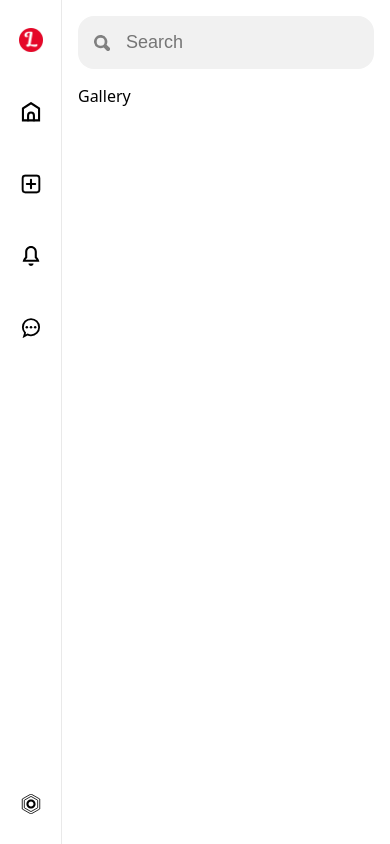
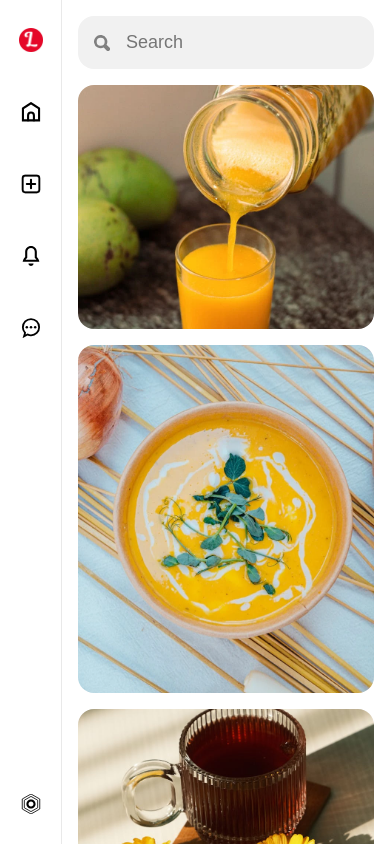
Before and after one commit to NaveedMaq/lamapin, a React (Vite) app in the folder client/: page /search in a window 390 px wide. Shown: the top 844 px of the page. Built offline with nearby package versions, Linux system fonts and the light colour scheme.

Commit message:
feat: implement gallery layout with responsive design and dynamic items

```diff
--- a/client/package.json
+++ b/client/package.json
@@ -5,7 +5,7 @@
   "type": "module",
   "scripts": {
     "dev": "vite",
-    "build": "tsc -b && vite build",
+    "build": "npx tsc -b && vite build",
     "lint": "eslint .",
     "preview": "vite preview"
   },
--- /dev/null
+++ b/client/src/components/gallery-item/gallery-item.css
@@ -0,0 +1,9 @@
+.gallery-item {
+  display: flex;
+}
+
+.gallery-item img {
+  width: 100%;
+  border-radius: 16px;
+  object-fit: cover;
+}
--- /dev/null
+++ b/client/src/components/gallery-item/gallery-item.tsx
@@ -0,0 +1,13 @@
+import './gallery-item.css';
+import { TGalleryItem } from './gallery-item.type';
+
+export const GalleryItem = ({ item }: { item: TGalleryItem }) => {
+  return (
+    <div
+      className='gallery-item'
+      style={{ gridRowEnd: `span ${Math.ceil(item.height / 100)}` }}
+    >
+      <img src={item.media} alt='' />
+    </div>
+  );
+};
--- /dev/null
+++ b/client/src/components/gallery-item/gallery-item.type.ts
@@ -0,0 +1,6 @@
+export type TGalleryItem = {
+  id: number;
+  media: string;
+  width: number;
+  height: number;
+};
--- a/client/src/components/gallery/gallery.css
+++ b/client/src/components/gallery/gallery.css
@@ -0,0 +1,42 @@
+.gallery {
+  display: grid;
+  grid-template-columns: repeat(7, 1fr);
+  gap: 16px;
+  grid-auto-rows: 10px;
+}
+
+@media (max-width: 1746px) {
+  .gallery {
+    grid-template-columns: repeat(6, 1fr);
+  }
+}
+
+@media (max-width: 1509px) {
+  .gallery {
+    grid-template-columns: repeat(5, 1fr);
+  }
+}
+
+@media (max-width: 1272px) {
+  .gallery {
+    grid-template-columns: repeat(4, 1fr);
+  }
+}
+
+@media (max-width: 1035px) {
+  .gallery {
+    grid-template-columns: repeat(3, 1fr);
+  }
+}
+
+@media (max-width: 798px) {
+  .gallery {
+    grid-template-columns: repeat(2, 1fr);
+  }
+}
+
+@media (max-width: 475px) {
+  .gallery {
+    grid-template-columns: repeat(1, 1fr);
+  }
+}
--- a/client/src/components/gallery/gallery.tsx
+++ b/client/src/components/gallery/gallery.tsx
@@ -1,5 +1,179 @@
+import { GalleryItem } from '../gallery-item/gallery-item';
+import { TGalleryItem } from '../gallery-item/gallery-item.type';
 import './gallery.css';
 
 export const Gallery = () => {
-  return <div className='gallery'>Gallery</div>;
+  // TEMPORARY
+  const galleryItems: Array<TGalleryItem> = [
+    {
+      id: 1,
+      media: '/pins/pin1.jpeg',
+      width: 1260,
+      height: 1000,
+    },
+    {
+      id: 2,
+      media: '/pins/pin2.jpeg',
+      width: 1260,
+      height: 1400,
+    },
+    {
+      id: 3,
+      media: '/pins/pin3.jpeg',
+      width: 1260,
+      height: 1400,
+    },
+    {
+      id: 4,
+      media: '/pins/pin4.jpeg',
+      width: 1260,
+      height: 1000,
+    },
+    {
+      id: 5,
+      media: '/pins/pin5.jpeg',
+      width: 1260,
+      height: 1243,
+    },
+    {
+      id: 6,
+      media: '/pins/pin6.jpeg',
+      width: 1260,
+      height: 1568,
+    },
+    {
+      id: 7,
+      media: '/pins/pin7.jpeg',
+      width: 1260,
+      height: 1234,
+    },
+    {
+      id: 8,
+      media: '/pins/pin8.jpeg',
+      width: 1260,
+      height: 1400,
+    },
+    {
+      id: 9,
+      media: '/pins/pin9.jpeg',
+      width: 1260,
+      height: 1000,
+    },
+    {
+      id: 10,
+      media: '/pins/pin10.jpeg',
+      width: 1260,
+      height: 1000,
+    },
+    {
+      id: 11,
+      media: '/pins/pin11.jpeg',
+      width: 1260,
+      height: 1000,
+    },
+    {
+      id: 12,
+      media: '/pins/pin12.jpeg',
+      width: 1260,
+      height: 1400,
+    },
+    {
+      id: 13,
+      media: '/pins/pin13.jpeg',
+      width: 1260,
+      height: 1400,
+    },
+    {
+      id: 14,
+      media: '/pins/pin14.jpeg',
+      width: 1260,
+      height: 1600,
+    },
+    {
+      id: 15,
+      media: '/pins/pin15.jpeg',
+      width: 1260,
+      height: 1000,
+    },
+    {
+      id: 16,
+      media: '/pins/pin16.jpeg',
+      width: 1260,
+      height: 1260,
+    },
+    {
+      id: 17,
+      media: '/pins/pin17.jpeg',
+      width: 1260,
+      height: 1000,
+    },
+    {
+      id: 18,
+      media: '/pins/pin18.jpeg',
+      width: 1260,
+      height: 1260,
+    },
+    {
+      id: 19,
+      media: '/pins/pin19.jpeg',
+      width: 1260,
+      height: 1400,
+    },
+    {
+      id: 20,
+      media: '/pins/pin20.jpeg',
+      width: 1260,
+      height: 1260,
+    },
+    {
+      id: 21,
+      media: '/pins/pin21.jpeg',
+      width: 1260,
+      height: 1400,
+    },
+    {
+      id: 22,
+      media: '/pins/pin22.jpeg',
+      width: 1260,
+      height: 1890,
+    },
+    {
+      id: 23,
+      media: '/pins/pin23.jpeg',
+      width: 1260,
+      height: 1260,
+    },
+    {
+      id: 24,
+      media: '/pins/pin24.jpeg',
+      width: 1260,
+      height: 1260,
+    },
+    {
+      id: 25,
+      media: '/pins/pin25.jpeg',
+      width: 1260,
+      height: 1260,
+    },
+    {
+      id: 26,
+      media: '/pins/pin26.jpeg',
+      width: 1260,
+      height: 1260,
+    },
+    {
+      id: 27,
+      media: '/pins/pin27.jpeg',
+      width: 1260,
+      height: 1260,
+    },
+  ];
+
+  return (
+    <div className='gallery'>
+      {galleryItems.map((item) => (
+        <GalleryItem key={item.id} item={item} />
+      ))}
+    </div>
+  );
 };
```
